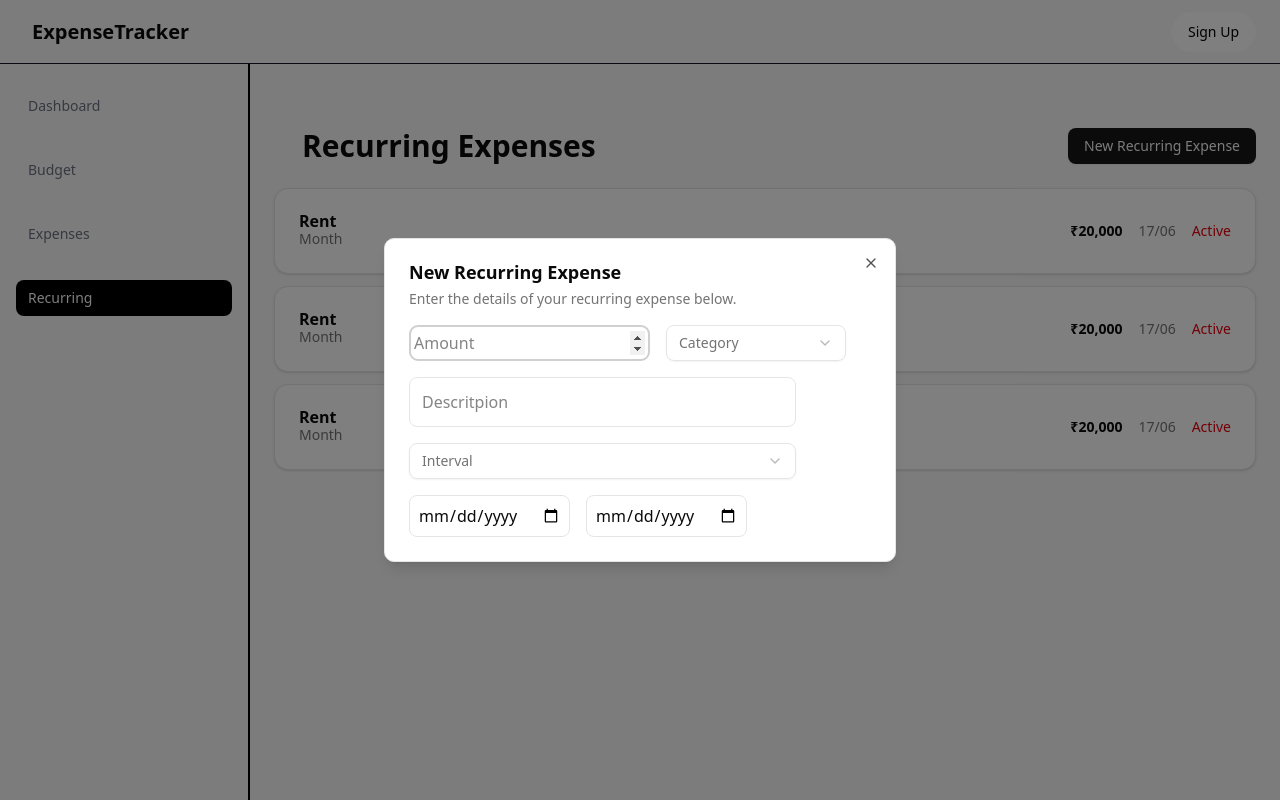
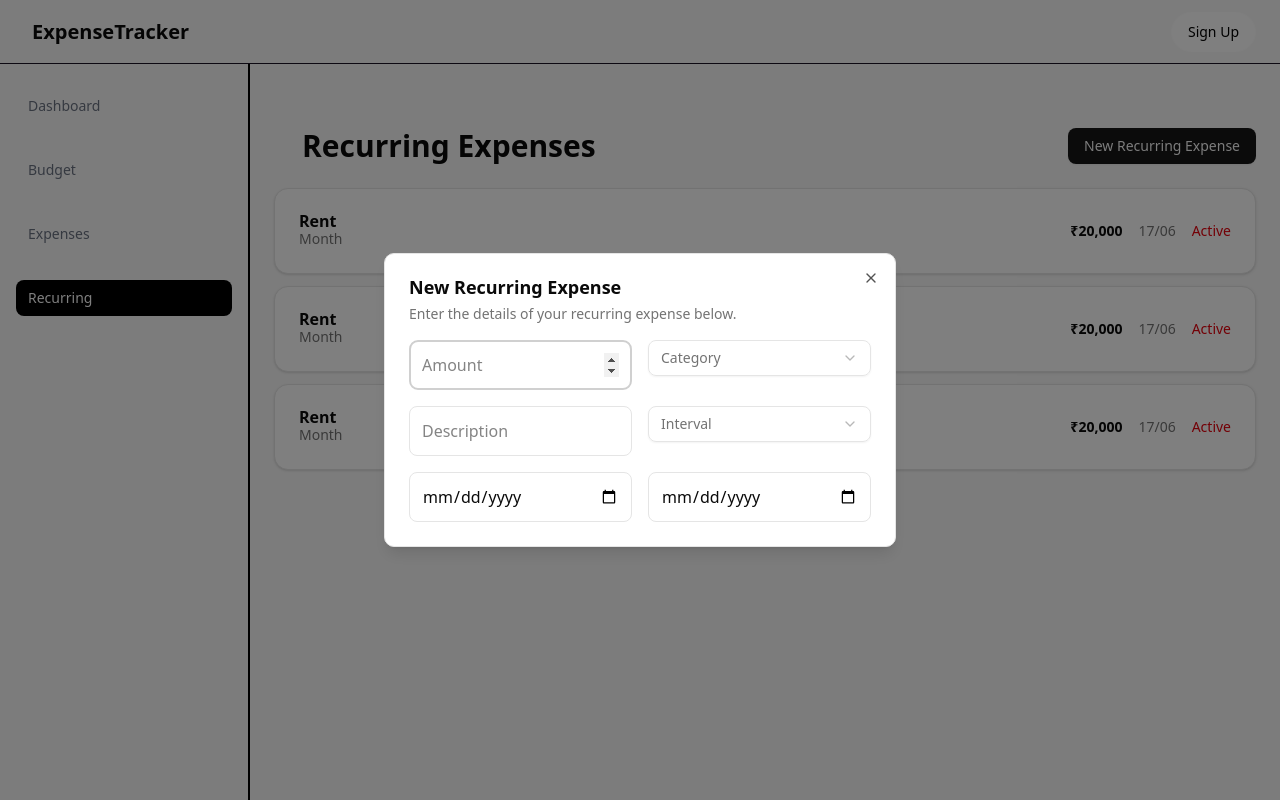
Before and after one commit to Tanujeet/Expense-Tracker, a Next.js app: page /recurrings in a window 1280 px wide. Both pictures are taken after a click on the button "New Recurring Expense". Built offline with nearby package versions, Linux system fonts and the light colour scheme; no server answers.

Commit message:
Added:form in recurring expense page

```diff
--- a/app/recurrings/page.tsx
+++ b/app/recurrings/page.tsx
@@ -63,15 +63,16 @@ const Page = () => {
               </DialogHeader>
 
               {/* {form} */}
-              <div>
+              <div className="space-y-4">
+                {/* Amount & Category */}
                 <div className="flex gap-4">
                   <input
                     type="number"
                     placeholder="Amount"
-                    className="border rounded-md p-1"
+                    className="border rounded-md p-3 w-full"
                   />
                   <Select>
-                    <SelectTrigger className="w-[180px] p-3">
+                    <SelectTrigger className="w-full p-3">
                       <SelectValue placeholder="Category" />
                     </SelectTrigger>
                     <SelectContent>
@@ -85,14 +86,16 @@ const Page = () => {
                     </SelectContent>
                   </Select>
                 </div>
-                <div className="mt-4">
+
+                {/* Description & Interval */}
+                <div className="flex gap-4">
                   <input
                     type="text"
-                    placeholder="Descritpion"
-                    className="border rounded-md p-3 w-[387px]"
+                    placeholder="Description"
+                    className="border rounded-md p-3 w-full"
                   />
                   <Select>
-                    <SelectTrigger className="w-[387px] p-3 mt-4 ">
+                    <SelectTrigger className="w-full p-3">
                       <SelectValue placeholder="Interval" />
                     </SelectTrigger>
                     <SelectContent>
@@ -103,9 +106,19 @@ const Page = () => {
                     </SelectContent>
                   </Select>
                 </div>
-                <div className="mt-4 flex gap-4 ">
-                  <input type="date" className="border rounded-md p-2" />
-                  <input type="date" className="border rounded-md p-2" />
+
+                {/* Dates */}
+                <div className="flex gap-4">
+                  <input
+                    type="date"
+                    className="border rounded-md p-3 w-full"
+                    placeholder="Start Date"
+                  />
+                  <input
+                    type="date"
+                    className="border rounded-md p-3 w-full"
+                    placeholder="End Date"
+                  />
                 </div>
               </div>
             </DialogContent>
```
